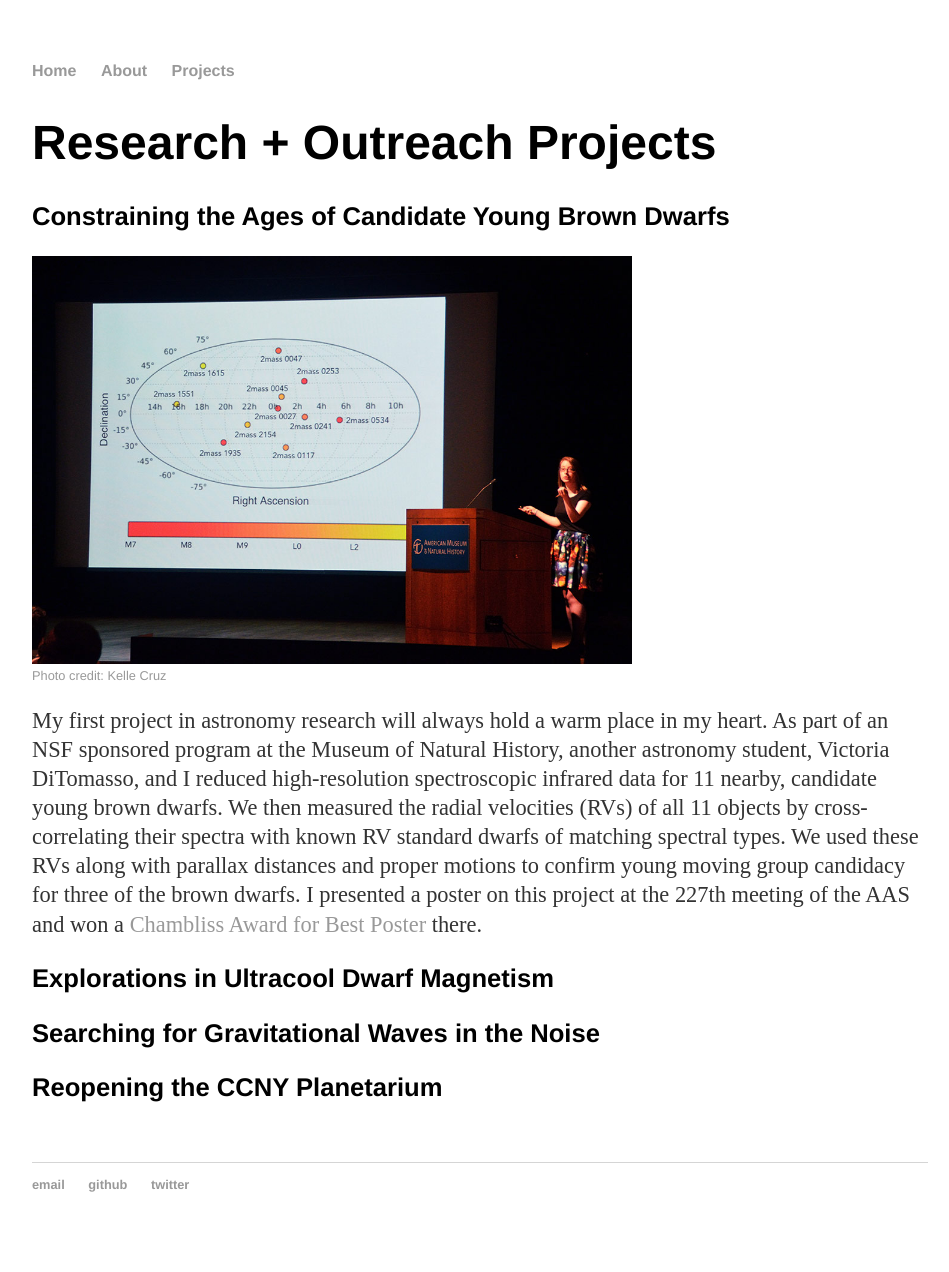
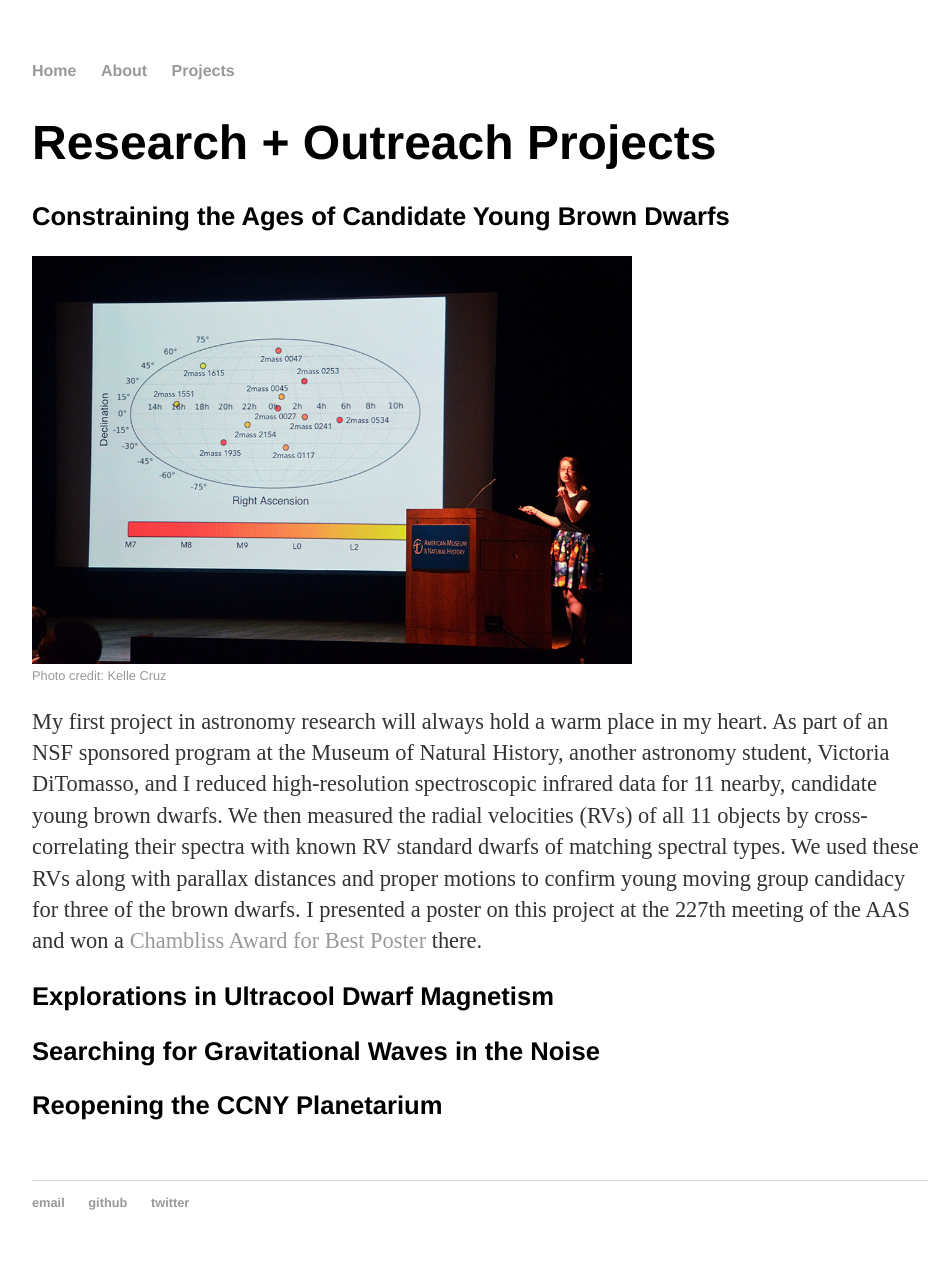
Before and after one commit to elliesch/elliesch.github.io, a Jekyll site: the page built from projects/index.html, in a window 1280 px wide. Shown: the whole page, without its empty margins (160-1109 px from the left). Built offline with Jekyll 4.4.1, drawn with Linux system fonts in a browser that asks for light colours.

Commit message:
adding new styles

```diff
--- a/css/main.css
+++ b/css/main.css
@@ -32,4 +32,4 @@ footer { border-top: 1px solid #d5d5d5; font-size: .8em; }
 .projects h2 { font-size: 2.4em; }
 .projects h3 { font-size: 1.6em; }
 .projects .download { float: right; font-size: .8em; text-transform: uppercase; }
-.projects p { font-size: 1.4em; line-height: 1.3em; color: #333; }
+.projects p { font-size: 1.4em; line-height: 1.4em; color: #333; }
```
